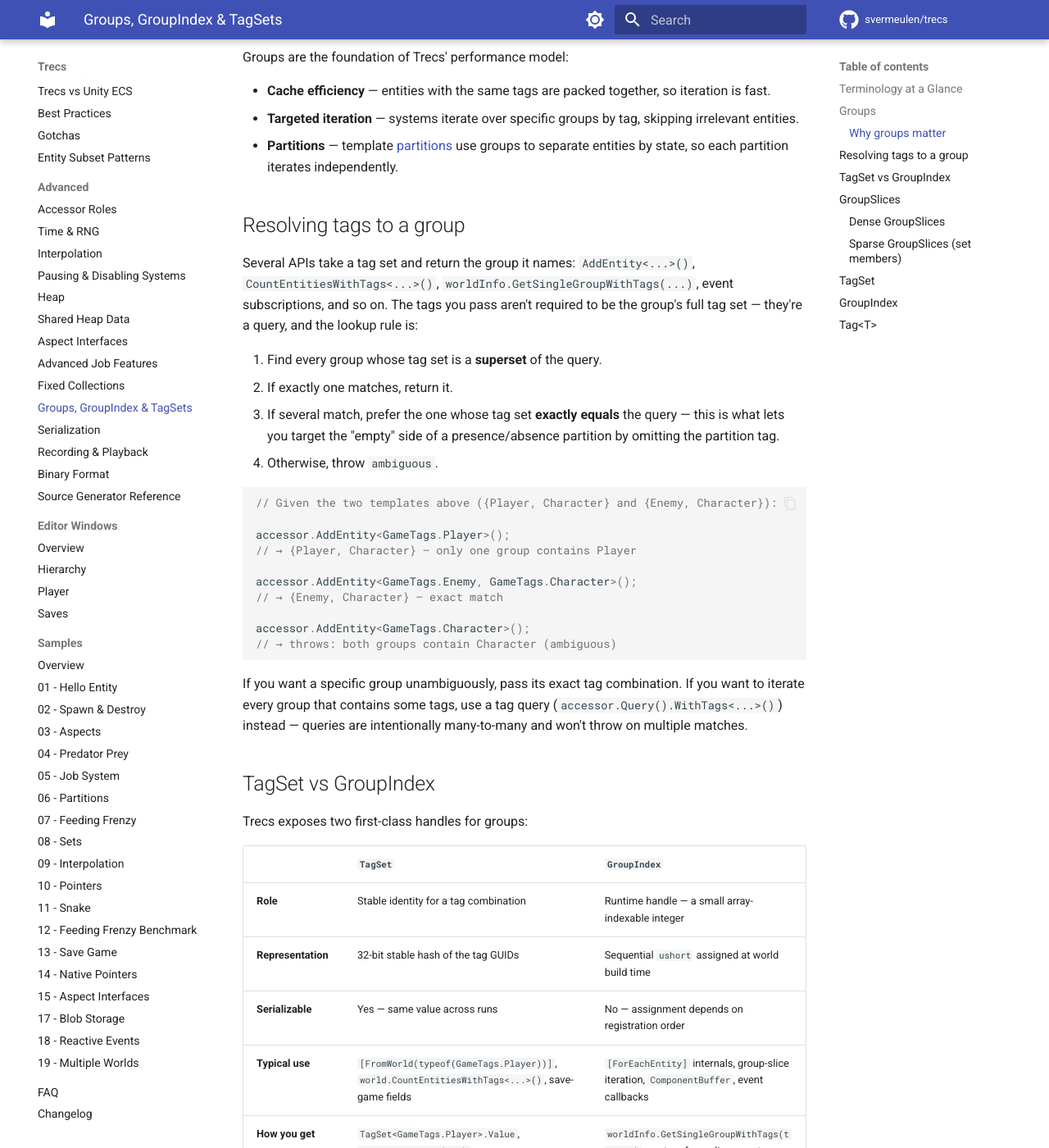
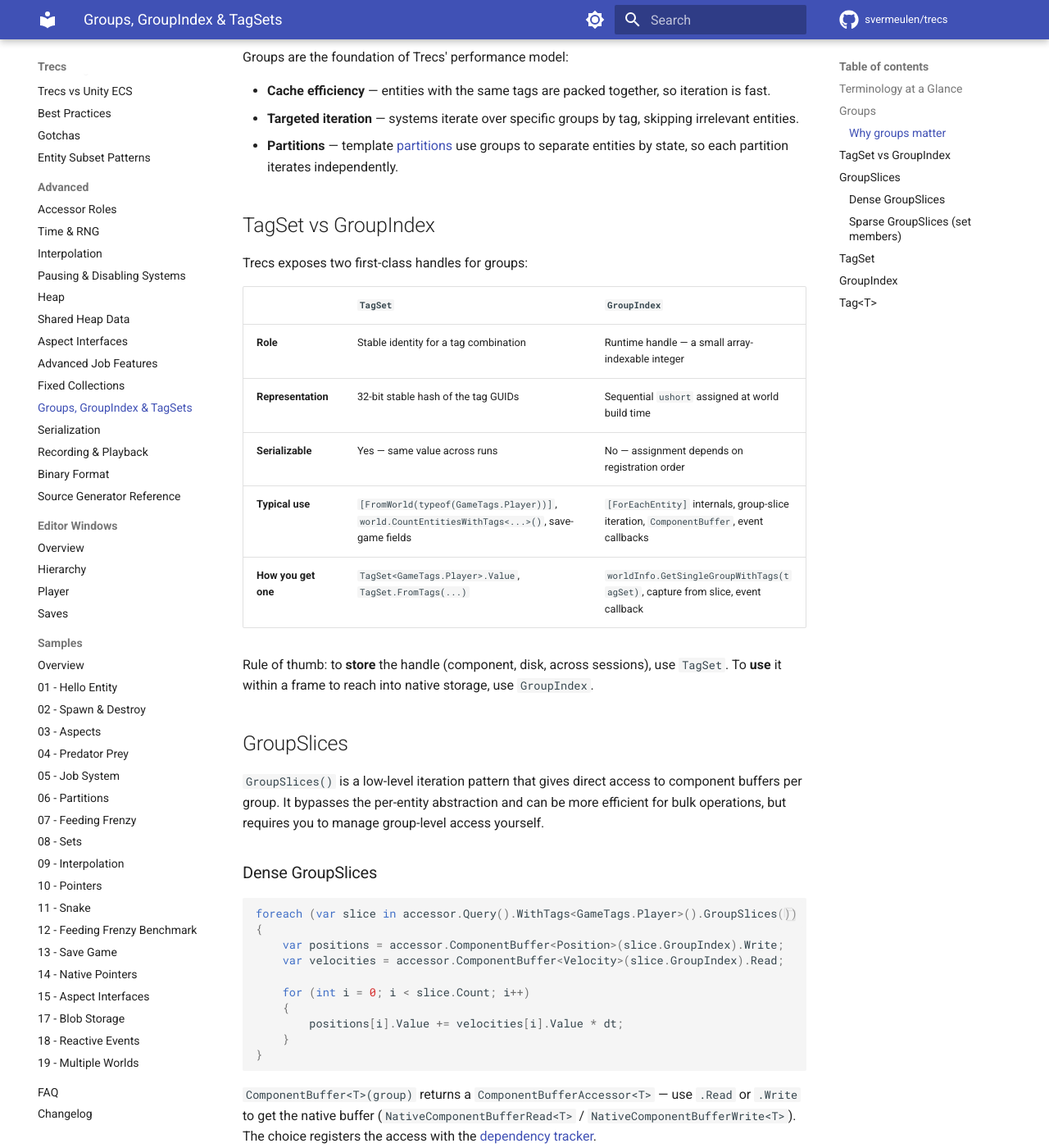
Before and after one commit to svermeulen/trecs, an MkDocs documentation site: the page built from docs/advanced/groups-and-tagsets.md, in a window 1280 px wide and 1400 px high, scrolled down 1340 px. Shown: the whole window at 82% size. Built offline with MkDocs 1.6.1 and Material for MkDocs 9.7.7, drawn with Linux system fonts in a browser that asks for light colours; comment, search, counter and statistics services are not loaded.

Commit message:
Changed groups-and-tagsets.md.

````diff
--- a/docs/advanced/groups-and-tagsets.md
+++ b/docs/advanced/groups-and-tagsets.md
@@ -38,30 +38,6 @@
 - **Cache efficiency** — entities with the same tags are packed together, so iteration is fast.
 - **Targeted iteration** — systems iterate over specific groups by tag, skipping irrelevant entities.
 - **Partitions** — template [partitions](../core/templates.md#partitions) use groups to separate entities by state, so each partition iterates independently.
-
-## Resolving tags to a group
-
-Several APIs take a tag set and return the group it names: `AddEntity<...>()`, `CountEntitiesWithTags<...>()`, `worldInfo.GetSingleGroupWithTags(...)`, event subscriptions, and so on. The tags you pass aren't required to be the group's full tag set — they're a query, and the lookup rule is:
-
-1. Find every group whose tag set is a **superset** of the query.
-2. If exactly one matches, return it.
-3. If several match, prefer the one whose tag set **exactly equals** the query — this is what lets you target the "empty" side of a presence/absence partition by omitting the partition tag.
-4. Otherwise, throw `ambiguous`.
-
-```csharp
-// Given the two templates above ({Player, Character} and {Enemy, Character}):
-
-accessor.AddEntity<GameTags.Player>();
-// → {Player, Character} — only one group contains Player
-
-accessor.AddEntity<GameTags.Enemy, GameTags.Character>();
-// → {Enemy, Character} — exact match
-
-accessor.AddEntity<GameTags.Character>();
-// → throws: both groups contain Character (ambiguous)
-```
-
-If you want a specific group unambiguously, pass its exact tag combination. If you want to iterate every group that contains some tags, use a tag query (`accessor.Query().WithTags<...>()`) instead — queries are intentionally many-to-many and won't throw on multiple matches.
 
 ## TagSet vs GroupIndex
 
````
